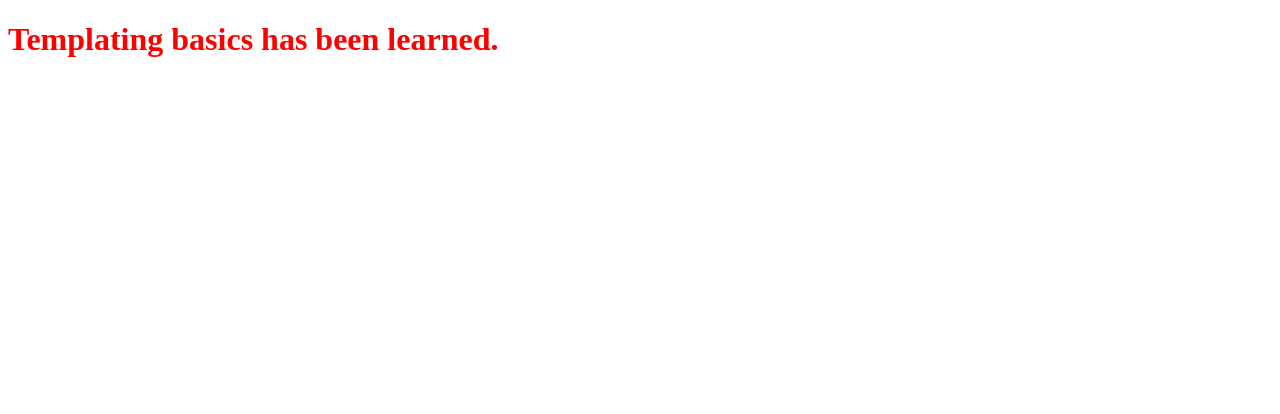
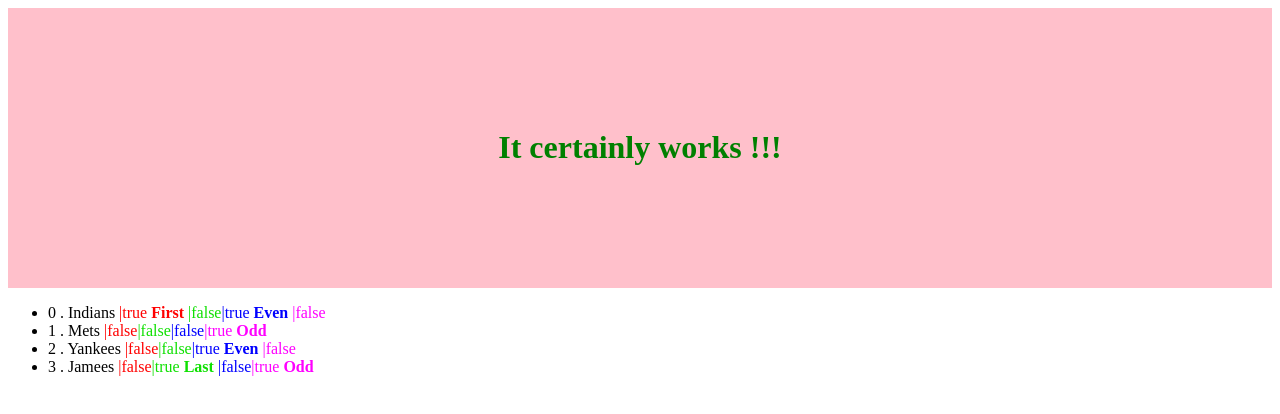
Before and after one commit to sachin2smart/first-ang-project, an Angular app: page / in a window 1280 px wide. Shown: the top 414 px of the page. Built offline with nearby package versions, Linux system fonts and the light colour scheme.

Commit message:
Chart demo is added

```diff
--- a/src/app/app.component.ts
+++ b/src/app/app.component.ts
@@ -2,81 +2,37 @@ import { Component } from '@angular/core';
 
 @Component({
   selector: 'app-root',
-//  Assignment 1
+
 //  templateUrl: './app.component.html',
+  template : `
 
-// Assignment 2
-//  template : `
-//
-//
-//    <div style="background:pink;padding-top:100px;padding-bottom:100px;">
-//        <h1 style="color:green;text-align:center;">
-//            It certainly works !!!
-//        </h1>
-//    </div>
-//
-//      <ul>
-//        <li *ngFor="let team of teams;
-//                    let i=index;
-//                    let last=last;
-//                    let first=first;
-//                    let even=even;
-//                    let odd=odd;
-//                    ">
-//
-//              {{i}} . {{team.baseball}}
-//              <font color="red">|{{first}}<strong *ngIf="first">  First  </strong></font>
-//              <font color="geen">|{{last}}<strong *ngIf="last">   Last   </strong></font>
-//              <font color="blue">|{{even}}<strong *ngIf="even">   Even   </strong></font>
-//              <font color="magenta">|{{odd}}<strong *ngIf="odd">  Odd    </strong></font>
-//
-//        </li>
-//      </ul>
-//
-//  `,
 
-// Assignment 3
-//  template: `
-//    <h3 style="text-align:center;font-color:red"> On next assignment !!!</h3>
+    <div style="background:pink;padding-top:100px;padding-bottom:100px;">
+        <h1 style="color:green;text-align:center;">
+            It certainly works !!!
+        </h1>
+    </div>
 
-//   Assignment 4
-//  template : `
-//
-//    <h1 *ngIf="title" style="color:green;">* Title : {{title}}</h1>
-//
-//    <h1 *ngIf="!title_empty">* Title :  Sorry, the Title is not available !!!</h1>
-//
-//    <h1 *ngIf="!title; else myTemplate" style="color:yellow">Yellow color will not get asigned. This text will be ignored.</h1>
-//
-//    <ng-template #myTemplate><h1 style="color:blue">* Title : An empty title assigned.</h1></ng-template>
-//
-//    <div *ngIf="title; then trueTemplate else falseTemplate">
-//        This text will not be displayed.
-//    </div>
-//
-//    <ng-template #trueTemplate><h1 style="color:pink">* Title : A true title is assigned.</h1></ng-template>
-//
-//    <div *ngIf="!title; then trueTemplate else falseTemplate">
-//        This text will not be displayed.
-//    </div>
-//
-//    <ng-template #falseTemplate><h1 style="color:brown">* Title : A false title is assigned.</h1></ng-template>
-//
-// ',
+      <ul>
+        <li *ngFor="let team of teams;
+                    let i=index;
+                    let last=last;
+                    let first=first;
+                    let even=even;
+                    let odd=odd;
+                    ">
 
-//  Assignment : 5
-//  template : `
-//  <div [ngSwitch]="likes">
-//    <div *ngSwitchCase = "'baseball'"> Display baseball content.</div>
-//    <div *ngSwitchCase = "'football'"> Display football content.</div>
-//    <div *ngSwitchCase = "'basketball'"> Display basketball content.</div>
-//  </div>
-// `,
+              {{i}} . {{team.baseball}}
+              <font color="red">|{{first}}<strong *ngIf="first">  First  </strong></font>
+              <font color="geen">|{{last}}<strong *ngIf="last">   Last   </strong></font>
+              <font color="blue">|{{even}}<strong *ngIf="even">   Even   </strong></font>
+              <font color="magenta">|{{odd}}<strong *ngIf="odd">  Odd    </strong></font>
 
-  //  Assignment : 6
-  template : `
-    <h1> Templating basics has been learned.</h1>
+        </li>
+      </ul>
+
   `,
+
   styleUrls: ['./app.component.css']
 //  styles : [`
 //  h1 {color :brown;}
@@ -92,5 +48,17 @@ export class AppComponent {
               {baseball: 'Yankees'},
               {baseball: 'Jamees'},
           ];
-  likes = 'baseball';
 }
+
+/*
+     import { Sanitizer } from '@angular/core';
+
+    @Sanitizer({
+      selector : 'greet',
+      template : '<h2>{{titleForSanitizer}}</h2>',
+      styleUrls : ['./app.component.css']
+    })
+    class greet {
+       titleForSanitizer = 'Sanitizer exported.';
+    }
+*/
```
